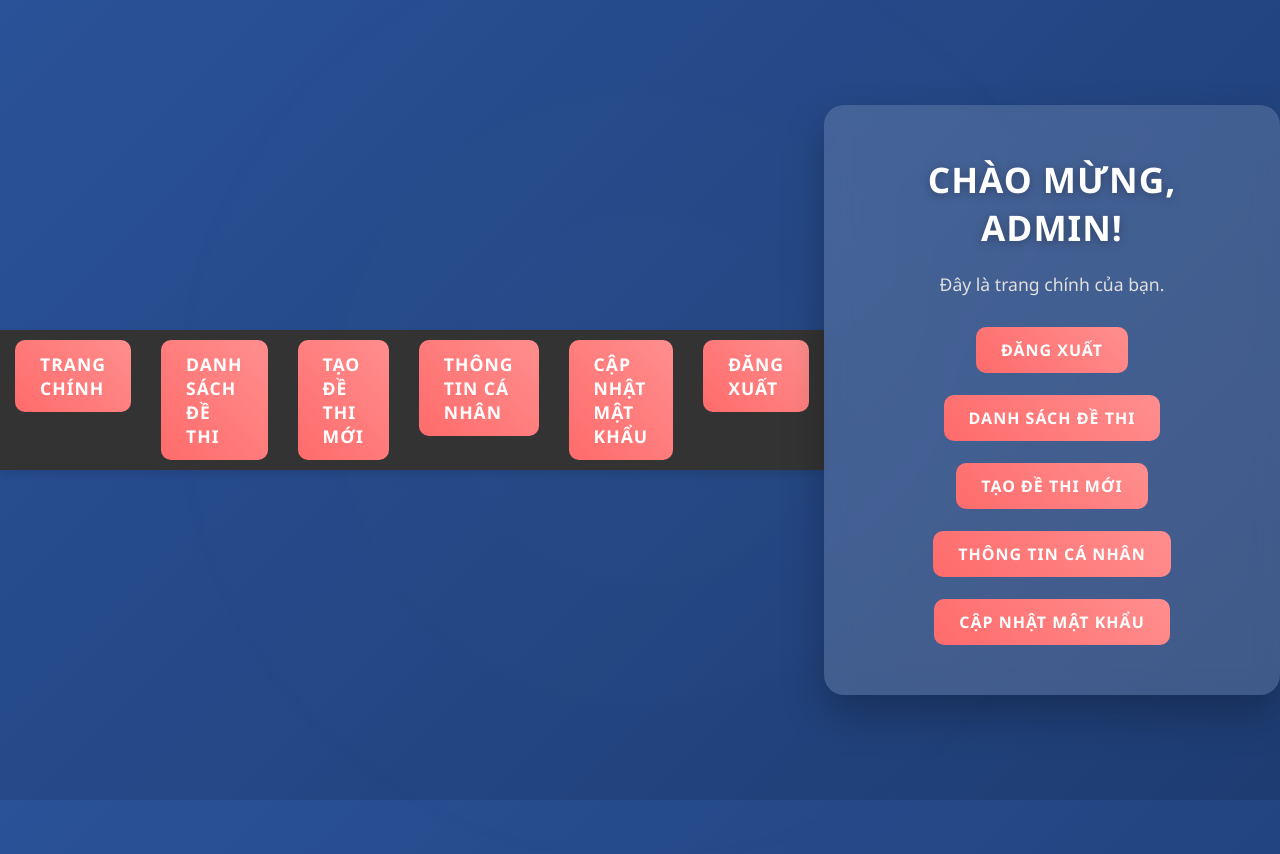
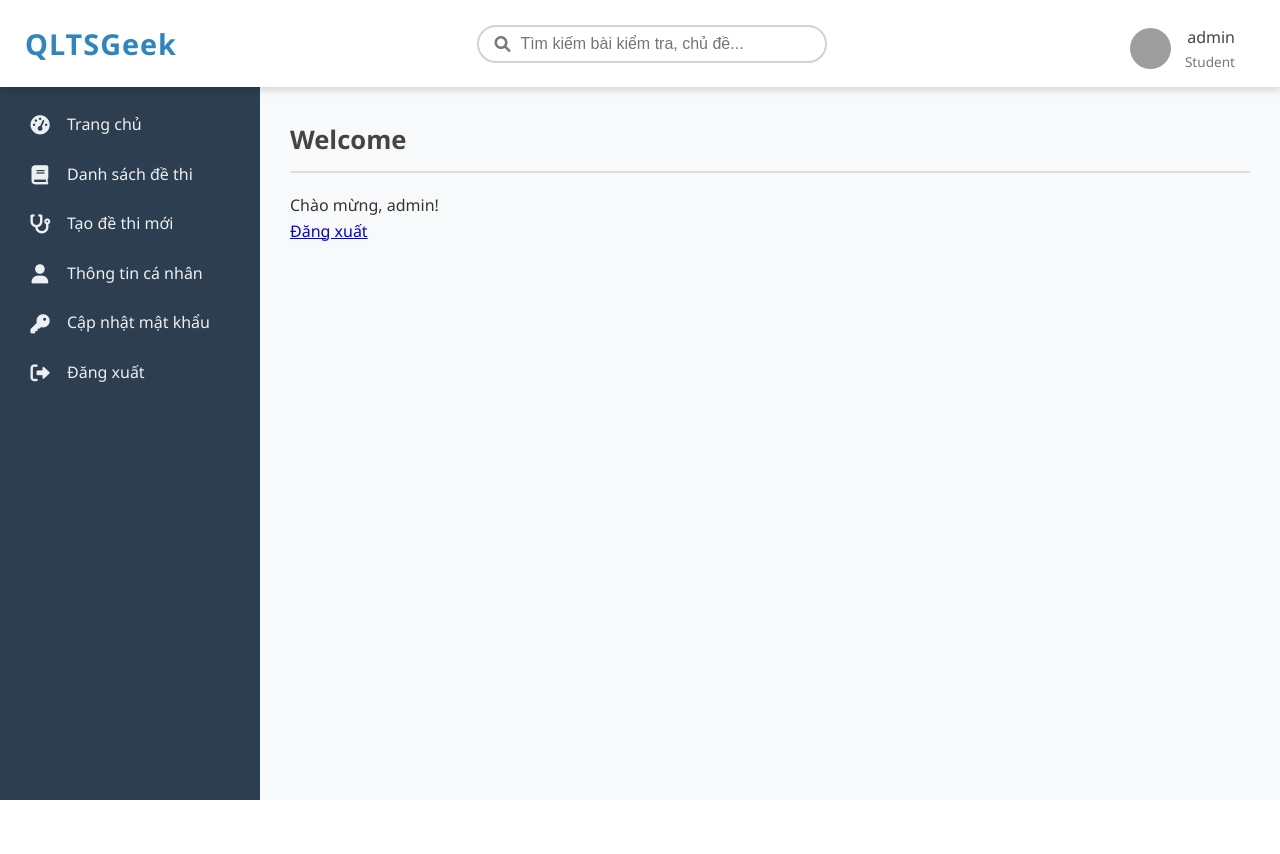
Before and after one commit to nguyenduccanh011/Website_On_Thi_Trac_Nghiem_PHP, a PHP site: page / in a window 1280 px wide; the page is wider, and only the part inside the window is pictured. After the commit the page ends 800 px from the top of that part, so only its background shows below. Run offline with PHP 8.4, Linux system fonts and the light colour scheme; a user stored in the database is signed in; grey boxes are pictures that could not be loaded.

Commit message:
Cập nhật giao diện trang chủ, sidebar, giao diện trang profile

```diff
--- a/index.php
+++ b/index.php
@@ -16,164 +16,55 @@ if (isset($_SESSION['user']) || isset($_COOKIE['username'])) {
 <head>
     <meta charset="UTF-8">
     <meta name="viewport" content="width=device-width, initial-scale=1.0">
-    <title>Trang chính</title>
-    <link rel="stylesheet" href="css/menu.css">
-    <script src="js/menu.js" defer></script>
-    <style>
-        /* Reset mặc định */
-        * {
-            margin: 0;
-            padding: 0;
-            box-sizing: border-box;
-            font-family: 'Segoe UI', Tahoma, Geneva, Verdana, sans-serif;
-        }
-
-        body {
-            min-height: 100vh;
-            display: flex;
-            justify-content: center;
-            align-items: center;
-            background: linear-gradient(135deg, #2a5298 0%, #1e3c72 100%);
-            overflow: hidden;
-            position: relative;
-        }
-
-        /* Container chính */
-        .main-container {
-            background: rgba(255, 255, 255, 0.15);
-            backdrop-filter: blur(12px);
-            border-radius: 20px;
-            padding: 50px;
-            width: 100%;
-            max-width: 500px;
-            box-shadow: 0 20px 40px rgba(0, 0, 0, 0.25);
-            text-align: center;
-            animation: slideUp 0.8s ease-out;
-        }
-
-        /* Hiệu ứng slide-up */
-        @keyframes slideUp {
-            from {
-                opacity: 0;
-                transform: translateY(30px);
-            }
-            to {
-                opacity: 1;
-                transform: translateY(0);
-            }
-        }
-
-        h2 {
-            color: #fff;
-            font-size: 2.2em;
-            margin-bottom: 20px;
-            letter-spacing: 1px;
-            text-transform: uppercase;
-            text-shadow: 0 2px 10px rgba(0, 0, 0, 0.3);
-        }
-
-        p {
-            color: #e0e0e0;
-            font-size: 1.1em;
-            margin-bottom: 30px;
-            line-height: 1.5;
-        }
-
-        /* Nút đăng xuất */
-        a {
-            display: inline-block;
-            padding: 12px 25px;
-            background: linear-gradient(45deg, #ff6b6b, #ff8e8e);
-            color: #fff;
-            text-decoration: none;
-            border-radius: 10px;
-            font-size: 1em;
-            font-weight: 600;
-            transition: all 0.3s ease;
-            text-transform: uppercase;
-            letter-spacing: 1px;
-        }
-
-        a:hover {
-            transform: translateY(-3px);
-            box-shadow: 0 10px 20px rgba(255, 107, 107, 0.4);
-            background: linear-gradient(45deg, #ff8e8e, #ff6b6b);
-        }
-
-        a:active {
-            transform: translateY(0);
-        }
-
-        /* Hiệu ứng nền động */
-        body::before {
-            content: '';
-            position: absolute;
-            top: 0;
-            left: 0;
-            width: 100%;
-            height: 100%;
-            background: radial-gradient(circle, rgba(255, 255, 255, 0.08) 0%, rgba(255, 255, 255, 0) 70%);
-            animation: pulse 12s infinite;
-            z-index: -1;
-        }
-
-        @keyframes pulse {
-            0% {
-                transform: scale(1);
-                opacity: 0.4;
-            }
-            50% {
-                transform: scale(1.15);
-                opacity: 0.2;
-            }
-            100% {
-                transform: scale(1);
-                opacity: 0.4;
-            }
-        }
-
-        /* Responsive */
-        @media (max-width: 480px) {
-            .main-container {
-                padding: 30px;
-                margin: 20px;
-            }
-            h2 {
-                font-size: 1.8em;
-            }
-            p {
-                font-size: 1em;
-            }
-            a {
-                padding: 10px 20px;
-                font-size: 0.9em;
-            }
-        }
-    </style>
+    <title>QLTSGeek - Trang ôn thi trắc nghiệm</title>
+    <link rel="stylesheet" href="template/style.css">
+    <link rel="stylesheet" href="https://cdnjs.cloudflare.com/ajax/libs/font-awesome/6.0.0/css/all.min.css" integrity="sha512-9usAa10IRO0HhonpyAIVpjrylPvoDwiPUiKdWk5t3PyolY1cOd4DSE0Ga+ri4AuTroPR5aQvXU9xC6qOPnzFeg==" crossorigin="anonymous" referrerpolicy="no-referrer" />
 </head>
 <body>
-    <nav class="navbar">
-        <ul class="navbar-menu">
-            <li><a href="index.php">Trang chính</a></li>
-            <li><a href="views/exam/index.php">Danh sách đề thi</a></li>
-            <li><a href="views/exam/create.php">Tạo đề thi mới</a></li>
-            <li><a href="views/user/profile.php">Thông tin cá nhân</a></li>
-            <li><a href="views/user/update_password.php">Cập nhật mật khẩu</a></li>
-            <li><a href="login.php?logout=true">Đăng xuất</a></li>
-        </ul>
-    </nav>
-    <div class="main-container">
-        <h2>Chào mừng, <?php echo htmlspecialchars($username); ?>!</h2>
-        <p>Đây là trang chính của bạn.</p>
-        <a href="login.php?logout=true">Đăng xuất</a>
-        <br><br>
-        <a href="views/exam/index.php">Danh sách đề thi</a>
-        <br><br>
-        <a href="views/exam/create.php">Tạo đề thi mới</a>
-        <br><br>
-        <a href="views/user/profile.php">Thông tin cá nhân</a>
-        <br><br>
-        <a href="views/user/update_password.php">Cập nhật mật khẩu</a>
+    <div class="container">
+        <header class="top-nav">
+            <div class="logo">
+                <a href="/">QLTSGeek</a>
+            </div>
+
+            <div class="search-bar">
+                <i class="fas fa-search"></i> <input type="text" placeholder="Tìm kiếm bài kiểm tra, chủ đề...">
+            </div>
+
+            <div class="user-info">
+                <img src="https://photo.znews.vn/w1200/Uploaded/mdf_eioxrd/2021_07_06/1q.jpg" alt="Avatar" class="avatar">
+                <div class="user-details">
+                    <span><?php echo htmlspecialchars($username); ?></span>
+                    <span class="role">Student</span>
+                </div>
+                <div class="user-dropdown">
+                    <a href="views/user/profile.php"><i class="fas fa-user"></i> Hồ sơ</a>
+                    <a href="#"><i class="fas fa-cog"></i> Cài đặt</a>
+                    <a href="login.php?logout=true"><i class="fas fa-sign-out-alt"></i> Đăng xuất</a>
+                </div>
+            </div>
+        </header>
+
+        <aside class="sidebar">
+            <nav>
+                <ul>
+                    <li><a href="index.php"><i class="fas fa-tachometer-alt"></i> Trang chủ</a></li>
+                    <li><a href="views/exam/index.php"><i class="fas fa-book"></i> Danh sách đề thi</a></li>
+                    <li><a href="views/exam/create.php"><i class="fas fa-stethoscope"></i> Tạo đề thi mới</a></li>
+                    <li><a href="views/user/profile.php"><i class="fas fa-user"></i> Thông tin cá nhân</a></li>
+                    <li><a href="views/user/update_password.php"><i class="fas fa-key"></i> Cập nhật mật khẩu</a></li>
+                    <li><a href="login.php?logout=true"><i class="fas fa-sign-out-alt"></i> Đăng xuất</a></li>
+                </ul>
+            </nav>
+        </aside>
+
+        <main class="content">
+            <section>
+                <h2 class="section-title">Welcome</h2>
+                <p>Chào mừng, <?php echo htmlspecialchars($username); ?>!</p>
+                <a href="login.php?logout=true">Đăng xuất</a>
+            </section>
+        </main>
     </div>
 </body>
 </html>
--- a/template/style.css
+++ b/template/style.css
@@ -31,6 +31,7 @@ body {
     position: fixed; /* Change from sticky to fixed */
     top: 0; /* Đảm bảo dính ở trên cùng */
     left: 0; /* Ensure it starts from the left */
+    flex-wrap: wrap; /* Allow wrapping */
 }
 
 .top-nav .logo a {
@@ -73,6 +74,7 @@ body {
     align-items: center;
     cursor: pointer;
     position: relative;
+    margin-top: 10px; /* Add margin to separate from search bar */
 }
 
 .user-info .user-details {
@@ -274,21 +276,22 @@ body {
 @media (max-width: 992px) {
     .sidebar {
         width: 80px; /* Thu nhỏ sidebar */
+        position: fixed; /* Ensure sidebar stays fixed */
+        top: 70px; /* Adjust top to avoid navbar */
+        height: calc(100vh - 70px); /* Adjust height */
     }
 
     .sidebar nav li a span {
         display: none; /* Ẩn chữ, chỉ hiển thị icon */
     }
-     .sidebar nav li a i{
-        margin-right: 0; /*Xóa margin right*/
+    .sidebar nav li a i {
+        margin-right: 0; /* Xóa margin right */
     }
 
     .content {
         padding: 20px;
-    }
-
-    .card {
-        width: calc(50% - 20px); /* 2 cột */
+        margin-left: 80px; /* Adjust margin to avoid sidebar */
+        width: calc(100% - 80px); /* Adjust width to full width */
     }
 
     .search-bar {
@@ -316,6 +319,10 @@ body {
         margin-bottom: 10px;
 
     }
+  .user-info {
+        margin-top: 0; /* Reset margin */
+        order: -1; /* Move above search bar */
+    }
   .user-info .user-details{
         display: none;
     }
@@ -323,7 +330,9 @@ body {
     .sidebar {
         width: 100%; /* Chiếm toàn bộ chiều rộng */
         padding-top: 15px;
-        /*height: auto;*/
+        position: relative; /* Change to relative */
+        top: 0; /* Reset top */
+        height: auto; /* Reset height */
     }
     .sidebar nav li a span{
       display: inline; /*Hiện lại text*/
@@ -339,6 +348,8 @@ body {
 
     .content {
         padding: 15px;
+        margin-left: 0; /* Reset margin */
+        width: 100%; /* Reset width */
     }
 
     .card {
```
Also changed, not shown: views/user/profile.php (+45 -144 lines), 1 other file.
